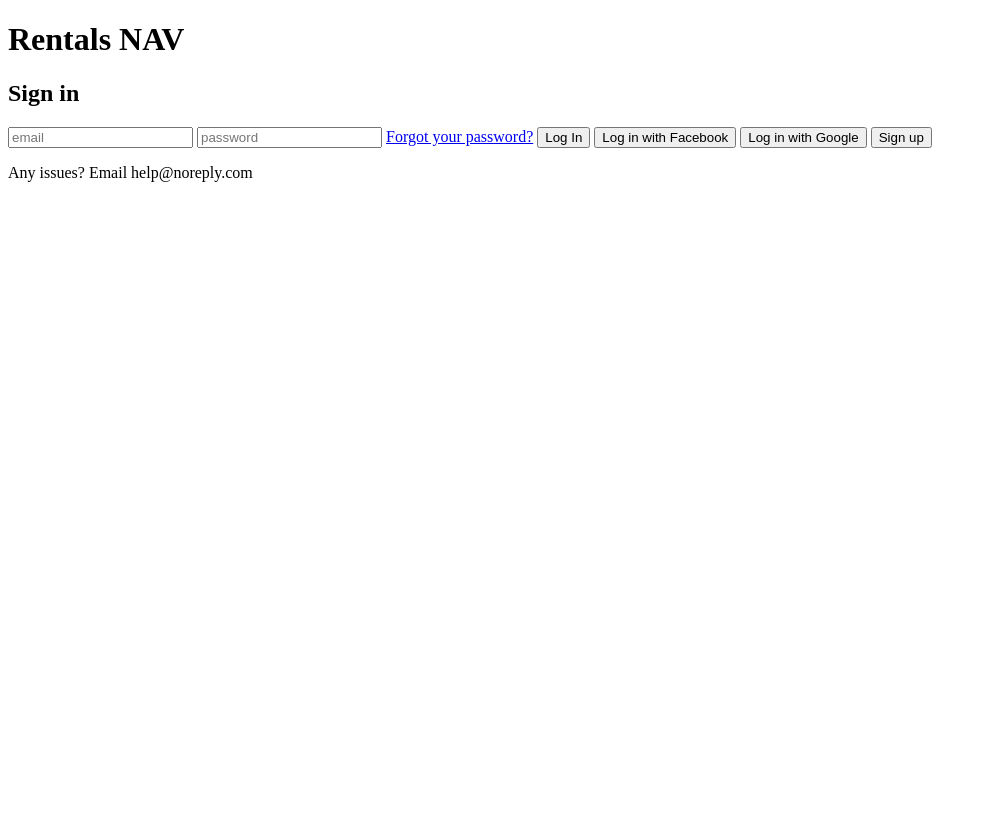
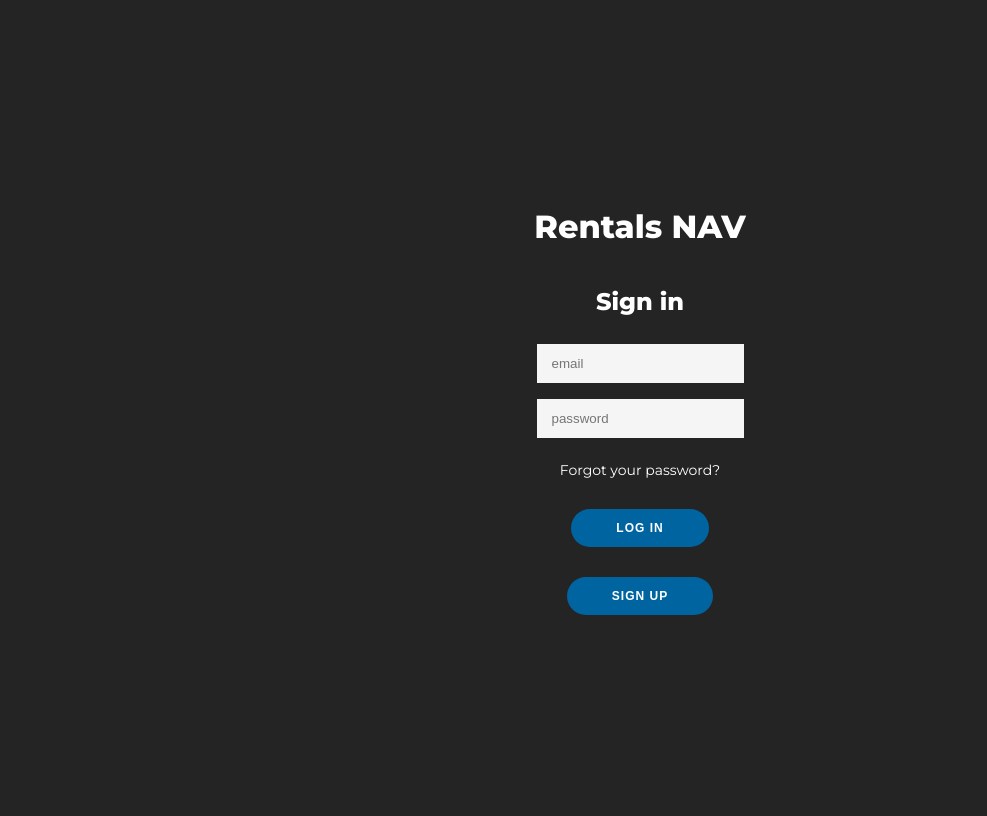
Before and after one commit to motapinto/feup-LTW, a PHP site: page /login.html in a window 1280 px wide. Shown: the whole page, without its empty margins (0-987 px from the left). Before the commit the page ends 182 px from the top, so only its background shows below. Run offline with PHP 8.4, Linux system fonts and the light colour scheme.

Commit message:
project update

```diff
--- a/Project/src/database/connection.php
+++ b/Project/src/database/connection.php
@@ -1,7 +1,5 @@
 <?php
-  session_start();
-
-  $db = new PDO('sqlite:'.__DIR__.'/db.db');
+  $db = new PDO('sqlite:campus_rentals.db');
   $db->setAttribute(PDO::ATTR_ERRMODE, PDO::ERRMODE_EXCEPTION);
   $db->setAttribute(PDO::ATTR_DEFAULT_FETCH_MODE, PDO::FETCH_ASSOC);
 ?>
--- a/Project/src/login.html
+++ b/Project/src/login.html
@@ -9,19 +9,13 @@
 	<h1>Rentals NAV</h1>
 		<section class="sign_in">
 			<form action="login_action.php" method="GET">
-			<h1>Sign in</h1>
+				<h2>Sign in</h2>
 				<input type="email" placeholder="email" required />
 				<input type="password" placeholder="password" required />
 				<a href="#">Forgot your password?</a>
-			<a href="#"><button>Log In</button></a>
-			<a href="#"><button>Log in with Facebook</button></a>
-			<a href="#"><button>Log in with Google</button></a>
-			<a href="#"><button>Sign up</button></a>
+				<a href="#"><button class="loginin_buttons">LOG IN</button></a>
+				<a href="#"><button class="signup_buttons">SIGN UP</button></a>
 			</form>
 		</section>
-<footer>
-	<p>
-		Any issues? Email help@noreply.com
-	</p>
-</footer>
+	</h1>
 </html>
--- a/Project/src/styles/login.css
+++ b/Project/src/styles/login.css
@@ -1 +1,63 @@
-@import url('https://fonts.googleapis.com/css?family=Montserrat:500&display=swap');
+@import url('https://fonts.googleapis.com/css?family=Montserrat:400,800');
+
+* {
+    box-sizing: border-box;
+    background-color: #242424;
+}
+
+body {
+	display: flex;
+	justify-content: center;
+	align-items: center;
+	flex-direction: column;
+	font-family: 'Montserrat', sans-serif;
+    height: 800px;
+}
+
+h1, h2 {
+    color: white;
+}
+
+a {
+	color: white;
+	font-size: 14px;
+	text-decoration: none;
+	margin: 15px 0;
+}
+
+button {
+    border: none;
+	border-radius: 20px;
+	background-color: rgb(0, 100, 160);
+	color: #FFFFFF;
+	font-size: 12px;
+	font-weight: bold;
+	padding: 12px 45px;
+	letter-spacing: 1px;
+}
+
+button:active {
+	transform: scale(0.95);
+}
+
+button:hover {
+    background-color: rgba(117, 227, 255, 0.8);
+}
+
+form {
+	display: flex;
+	align-items: center;
+	justify-content: center;
+	flex-direction: column;
+	padding: 0 50px;
+	height: 100%;
+	text-align: center;
+}
+
+input {
+	background-color: whitesmoke;
+	border: none;
+	padding: 12px 15px;
+	margin: 8px 0;
+	width: 100%;
+}
--- a/Project/src/templates/common/header.php
+++ b/Project/src/templates/common/header.php
@@ -2,8 +2,9 @@
 <!DOCTYPE html>
 <html lang="en-US">
   <head>
-    <title>News</title>
+    <title>Campus Rentals</title>
     <meta charset="UTF-8">
+    <link rel="stylesheet" href="nav_bar.css">
   </head>
   <body>
 <?php } ?>
```
Also changed, not shown: Project/src/styles/nav_bar.css (added, +46 -0 lines), Project/src/templates/common/nav_bar.php (+6 -5 lines), Project/src/campus_rentals.db (added). Lines whose indentation alone changed are shown as unchanged.
